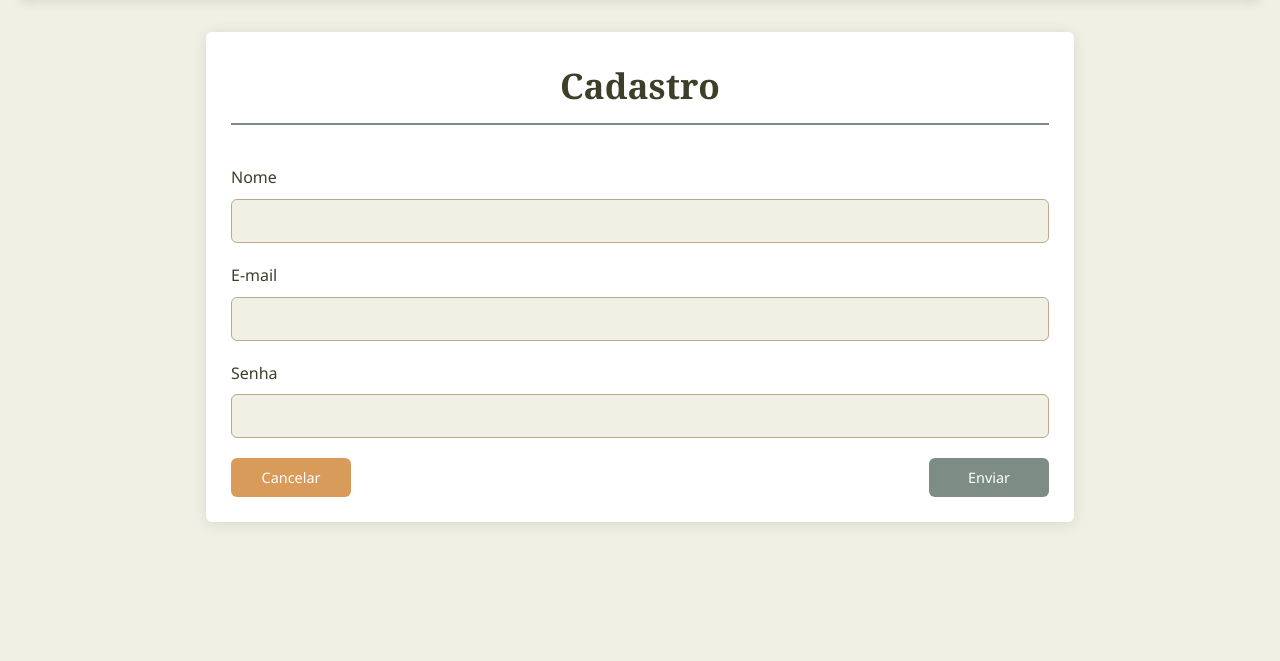
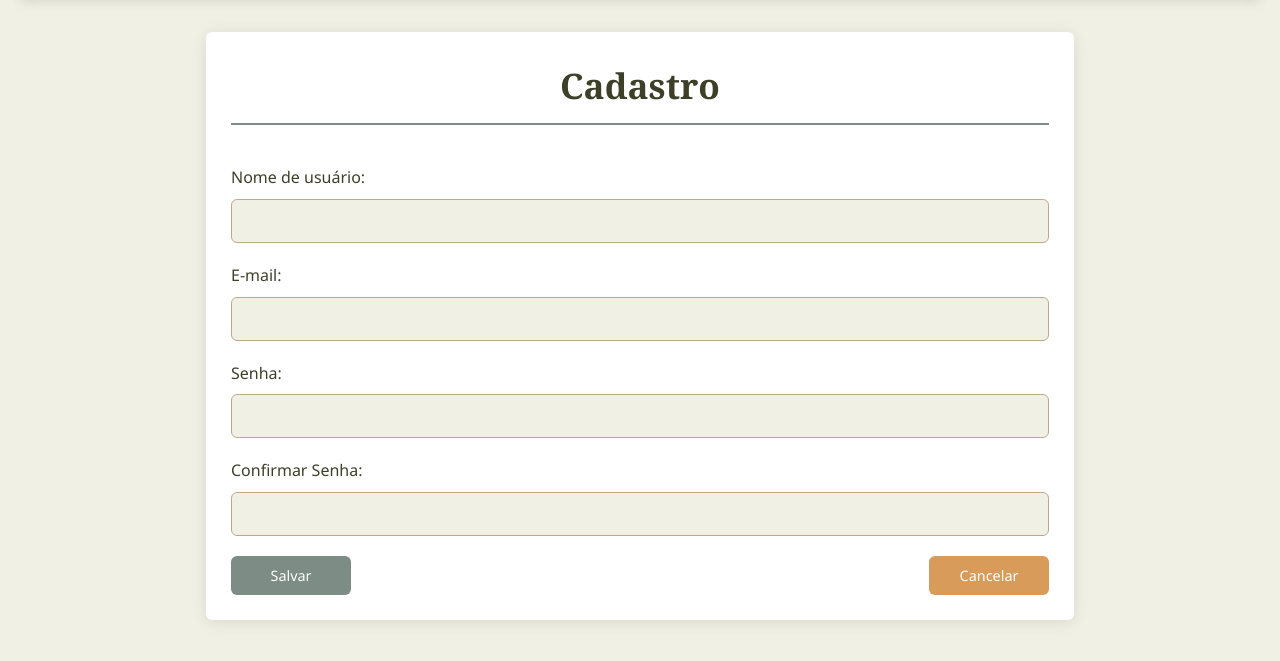
Before and after one commit to Rondi650/PROJETO-1---TO_DO, a Flask app: page /cadastrar in a window 1280 px wide. Shown: the part 101-762 px from the top of the page. Run offline with Flask 3, Linux system fonts and the light colour scheme; some libraries are stand-ins or nearby versions.

Commit message:
validado criptografia de senhas

```diff
--- a/forms.py
+++ b/forms.py
@@ -1,5 +1,5 @@
 from flask_wtf import FlaskForm
-from wtforms import StringField, SubmitField, PasswordField
+from wtforms import StringField, SubmitField, PasswordField, EmailField, validators
 from wtforms.validators import DataRequired, length
 
 class FormularioTodo(FlaskForm):
@@ -8,6 +8,10 @@ class FormularioTodo(FlaskForm):
 
 class FormularioUsuario(FlaskForm):
     nome = StringField('Nome de usuário:', validators=[DataRequired(), length(min=5, max=100)])
-    email = StringField('E-mail::', validators=[DataRequired(), length(min=5, max=20)])
-    senha = PasswordField('Senha:', validators=[DataRequired(), length(min=3, max=100)])
+    email = EmailField('E-mail:', validators=[DataRequired(), length(min=5, max=100)])
+    senha = PasswordField('Senha:', [
+        validators.DataRequired(),
+        validators.EqualTo('confirmar_senha', message='Senhas devem coincidir')
+    ])
+    confirmar_senha = PasswordField('Confirmar Senha:', validators=[DataRequired()])
     salvar = SubmitField('Salvar')
--- a/routes_todo.py
+++ b/routes_todo.py
@@ -1,8 +1,8 @@
 from flask import render_template, request, url_for, redirect, session, flash
 from database import db
 from app import app
-from models import Usuarios, ToDo
-from forms import FormularioUsuario, FormularioTodo
+from models import ToDo
+from forms import FormularioTodo
 
 @app.route('/')
 def index():
@@ -16,10 +16,6 @@ def criar():
     if 'usuario_id' not in session:
         return redirect(url_for('login'))
     return render_template('criar.html', titulo='Criar Nova Tarefa')
-
-@app.route('/cadastrar')
-def cadastrar():
-    return render_template('cadastrar.html', titulo = 'Cadastro' )
 
 @app.route('/alternar/<int:id>')
 def alternar(id):
--- a/routes_users.py
+++ b/routes_users.py
@@ -3,6 +3,7 @@ from database import db
 from app import app
 from models import Usuarios
 from forms import FormularioUsuario
+from flask_bcrypt import check_password_hash
 
 
 @app.route('/login')
@@ -10,23 +11,36 @@ def login():
     form = FormularioUsuario()
     return render_template('login.html', titulo = 'Login', form=form)
 
+@app.route('/cadastrar')
+def cadastrar():
+    form = FormularioUsuario()
+    return render_template('cadastrar.html', titulo = 'Cadastro', form=form )
+
 @app.route('/cadastrar_usuario', methods=['POST'])
 def cadastrar_usuario():
-    nome = request.form['nome']
-    email = request.form['email']
-    senha = request.form['senha']
-    novo_usuario = Usuarios(nome=nome, email=email, senha=senha)
-    db.session.add(novo_usuario)
-    db.session.commit()
-    flash(f'{novo_usuario.nome} cadastrado com sucesso!', 'success')
-    return redirect(url_for('login'))
+    form = FormularioUsuario(request.form)
+
+    if form.validate_on_submit():
+
+        nome = form.nome.data
+        email = form.email.data
+        senha = form.senha.data
+
+        novo_usuario = Usuarios(nome=nome, email=email)
+        novo_usuario.set_senha(senha)
+        db.session.add(novo_usuario)
+        db.session.commit()
+        flash(f'{novo_usuario.nome} cadastrado com sucesso!', 'success')
+        return redirect(url_for('login'))
+    return render_template('cadastrar.html', titulo='Cadastro', form=form)
 
 @app.route('/autenticar', methods=['POST'])
 def autenticar():
-    email = request.form['email']
-    senha = request.form['senha']
-    usuario = Usuarios.query.filter_by(email=email, senha=senha).first()
-    if usuario:
+    form = FormularioUsuario(request.form)
+    email = form.email.data
+    usuario = Usuarios.query.filter_by(email=email).first()
+    senha = check_password_hash(usuario.senha, form.senha.data)
+    if usuario and senha:
         session['usuario_id'] = usuario.id
         flash(usuario.nome + ' logado com sucesso!', 'success')
         return redirect(url_for('index'))
--- a/static/style.css
+++ b/static/style.css
@@ -361,3 +361,9 @@ input[type="password"]:focus {
 .alert-success { background: #A8C1A5; color: #3E3F29; }
 .alert-danger  { background: #D89B5A; color: #3E3F29; }
 .alert-info    { background: #D7C7A7; color: #3E3F29; }
+
+.error {
+    color: red;
+    font-size: 0.9rem;
+    margin-top: 5px;
+}
--- a/templates/cadastrar.html
+++ b/templates/cadastrar.html
@@ -9,24 +9,33 @@
 <div class="form-container">
     <h1 class="page-header">{{titulo}}</h1>
     <form action="{{url_for('cadastrar_usuario')}}" method="post">
+        {{form.csrf_token()}}
         <div class="form-group">
-            <label for="nome">Nome</label>
-            <input type="text" name="nome" id="nome" required>
+                {{ form.nome.label()}}
+                {{ form.nome() }}
         </div>
 
         <div class="form-group">
-            <label for="email">E-mail</label>
-            <input type="email" name="email" id="email" required>
+                {{ form.email.label()}}
+                {{ form.email() }}
         </div>
 
         <div class="form-group">
-            <label for="senha">Senha</label>
-            <input type="password" name="senha" id="senha" required>
+            {{ form.senha.label() }}
+            {{ form.senha() }}
+            {% if form.senha.errors %}
+                <div class="error">{{ form.senha.errors[0] }}</div>
+            {% endif %}
+        </div>
+
+        <div class="form-group">
+                {{ form.confirmar_senha.label()}}
+                {{ form.confirmar_senha() }}
         </div>
 
         <div class="agrupar_btn form-actions">
+            {{ form.salvar(class="btn btn-primary") }}
             <a href="{{ url_for('login') }}" class="btn btn-deletar">Cancelar</a>
-            <button type="submit" class="btn btn-primary">Enviar</button>
         </div>
     </form> <!-- fechar o form -->
 </div>
```
